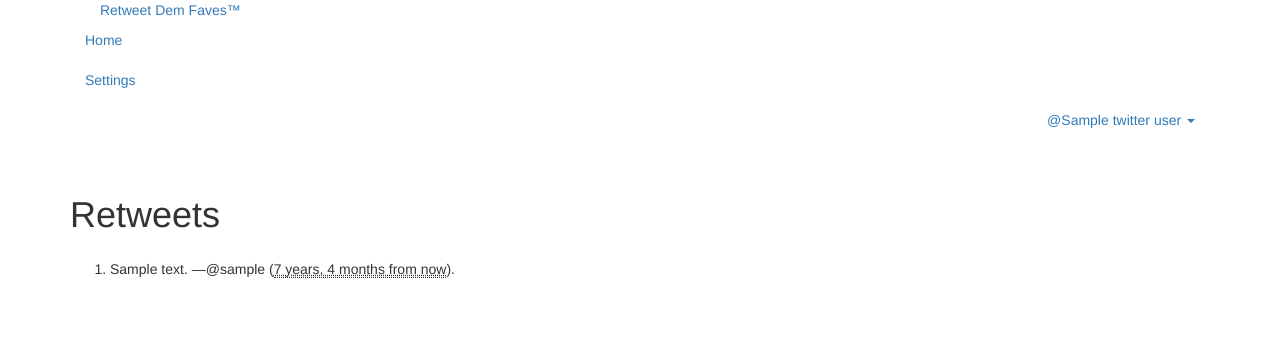
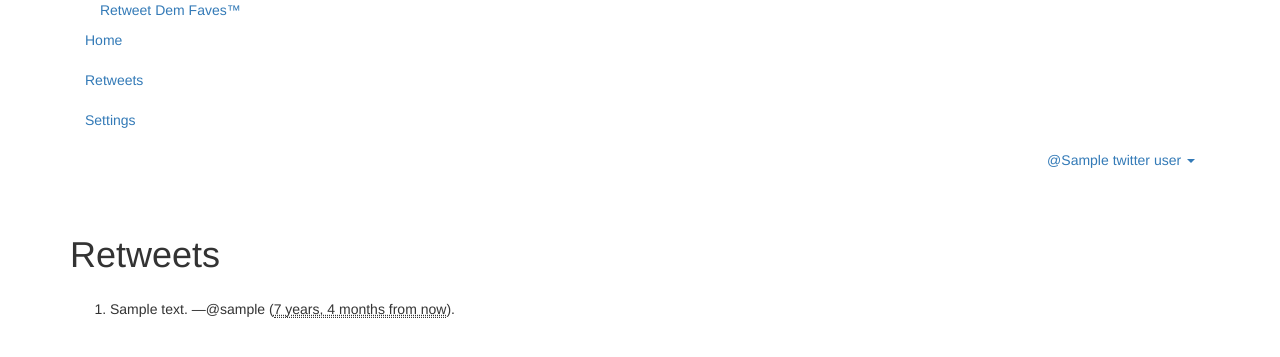
Before and after one commit to beaumartinez/rdf, a Django app: template rdf/templates/retweets.html in a window 1280 px wide. Shown: the top 357 px of the page. Run offline with Django 3.2, Linux system fonts and the light colour scheme; tables that the repository leaves empty hold one stand-in row (values such as "Sample post"); the template is opened without the code that fills it: values that come from a table or form of the project are taken from there, most other values are stand-ins (such as "Sample title", 1, 10 or a date in 2020); some libraries are stand-ins or nearby versions.

Commit message:
Add retweets to nav

```diff
--- a/rdf/templates/base.html
+++ b/rdf/templates/base.html
@@ -56,6 +56,7 @@
                 {% if twitter_user %}
                     <ul class=nav>
                         <li class="{% active 'home' %}"><a href="{% url home %}">Home</a>
+                        <li class="{% active 'retweets' %}"><a href="{% url retweets %}">Retweets</a>
                         <li class="{% active 'settings' %}"><a href="{% url settings %}">Settings</a>
                     </ul>
                     <ul class="nav pull-right">
```
